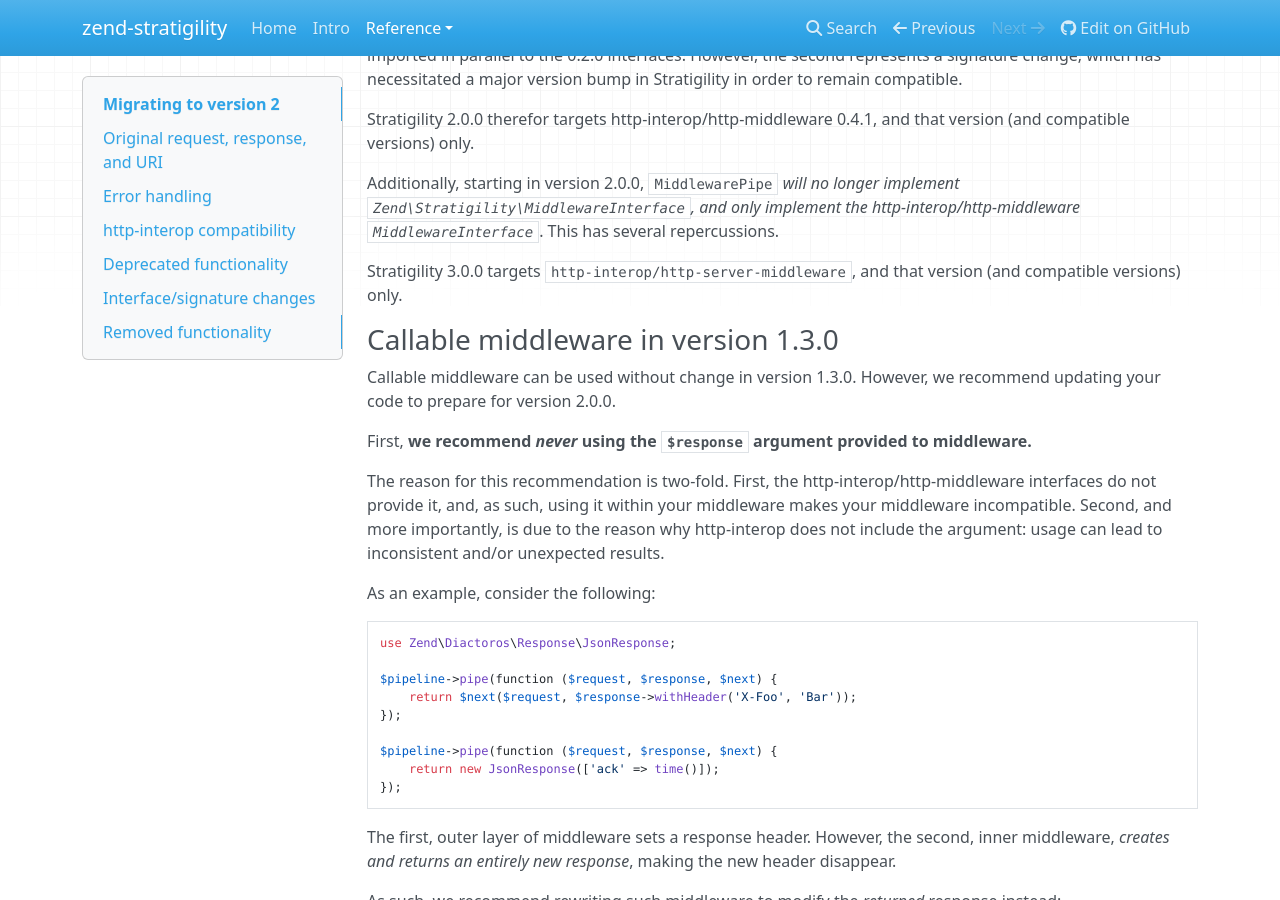
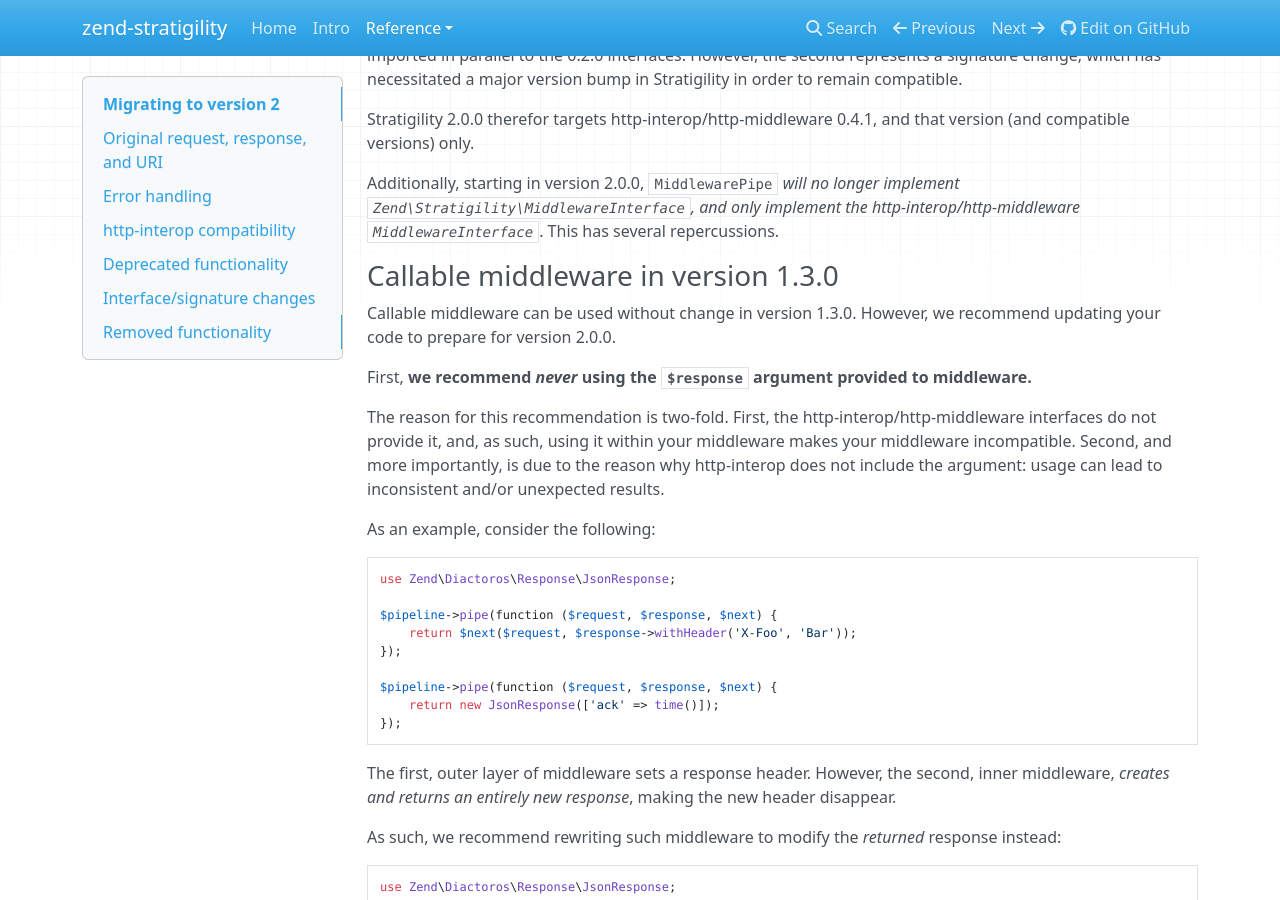
Before and after one commit to zendframework/zend-stratigility, an MkDocs documentation site: the page built from docs/book/migration/to-v2.md, in a window 1280 px wide and 900 px high, scrolled down 4059 px. Built offline with MkDocs 1.6.1, drawn with Linux system fonts in a browser that asks for light colours; nearby versions of some CDN libraries; old or Windows-style settings are respelled for this version of MkDocs.

Commit message:
Added migration guide for v3
- per @weierophinney

```diff
--- a/docs/book/migration/to-v2.md
+++ b/docs/book/migration/to-v2.md
@@ -230,9 +230,6 @@ Additionally, starting in version 2.0.0, `MiddlewarePipe` *will no longer implem
 `Zend\Stratigility\MiddlewareInterface`, and only implement the
 http-interop/http-middleware `MiddlewareInterface`*. This has several
 repercussions.
-
-Stratigility 3.0.0 targets `http-interop/http-server-middleware`, and that version
-(and compatible versions) only.
 
 ### Callable middleware in version 1.3.0
 
--- a/mkdocs.yml
+++ b/mkdocs.yml
@@ -13,6 +13,7 @@ pages:
         - "API Reference": api.md
         - Migration:
           - "To Version 2": migration/to-v2.md
+          - "From v2 to v3": migration/to-v3.md
 site_name: zend-stratigility
 site_description: zend-stratigility
 repo_url: 'https://github.com/zendframework/zend-stratigility'
```
Also changed, not shown: docs/book/migration/to-v3.md (added, +12 -0 lines).
